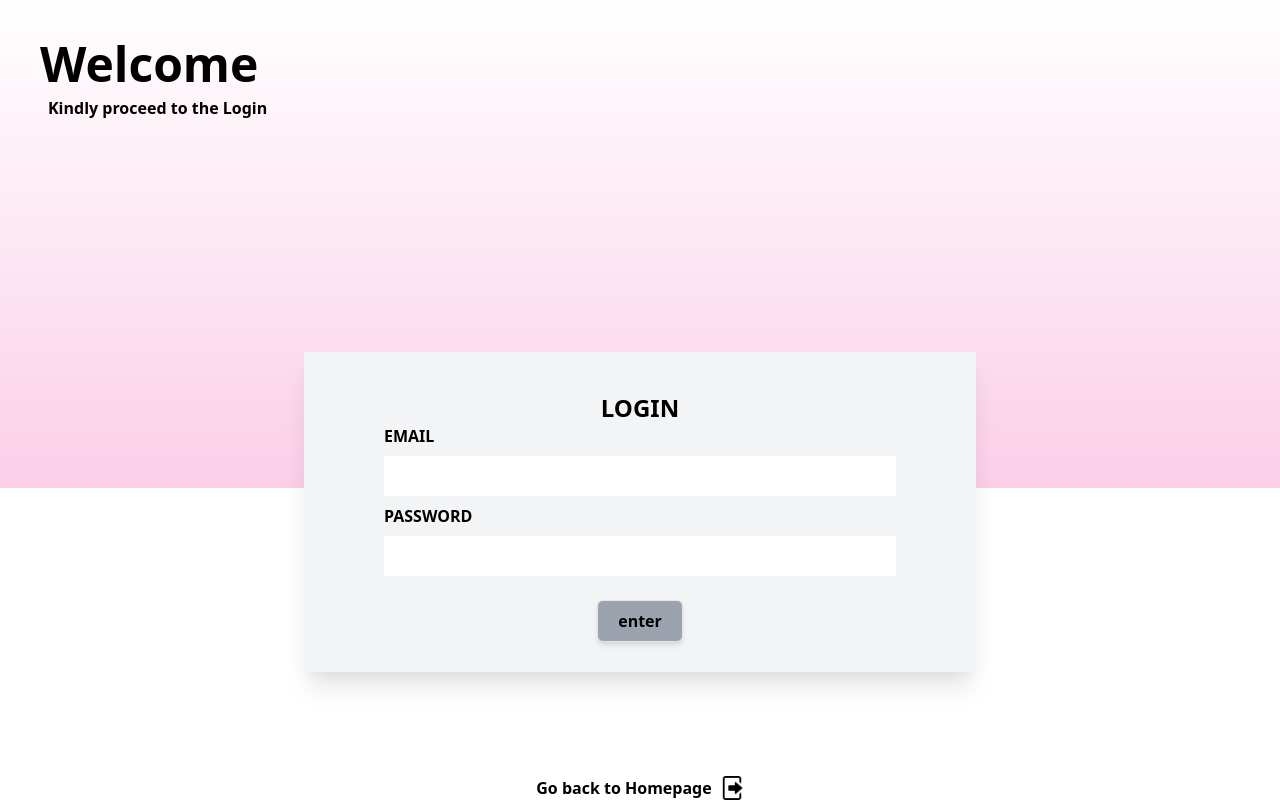
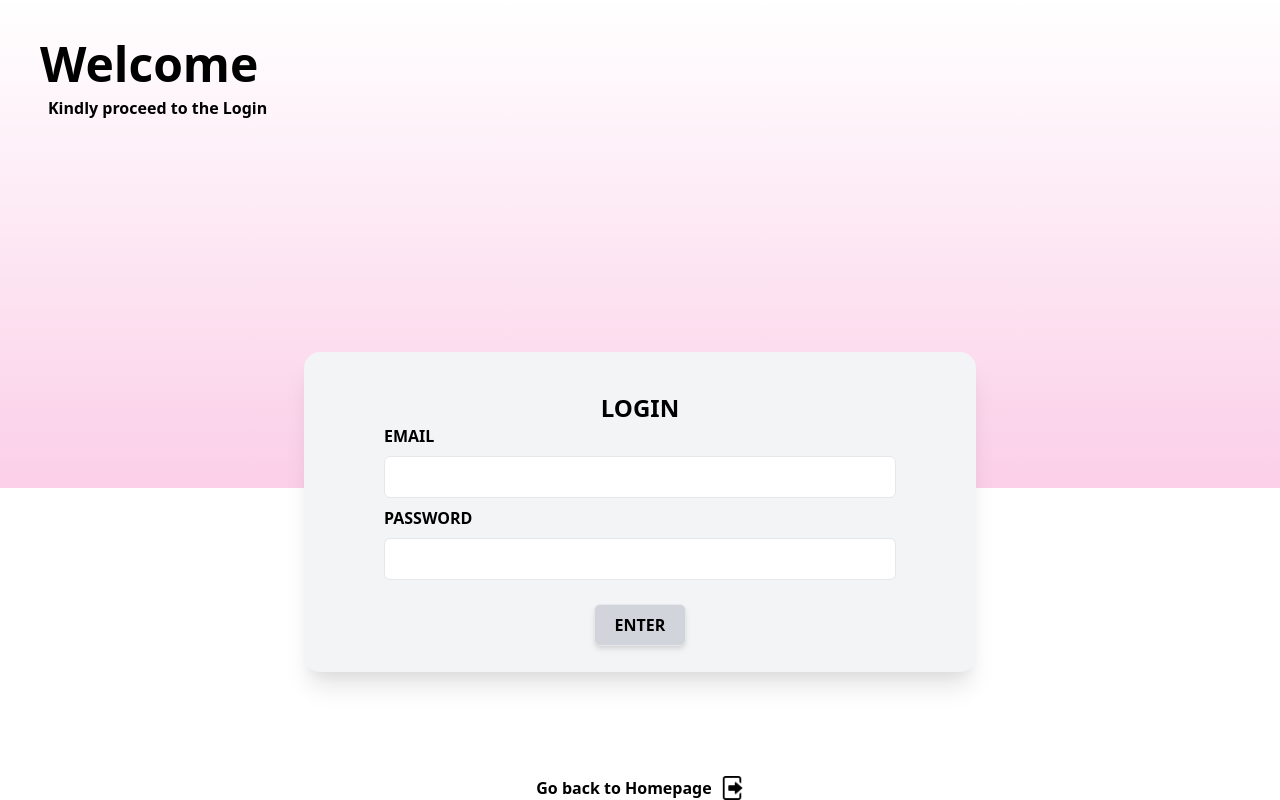
Before and after one commit to Victorakinwunmi/cake-web, a Nuxt app: page /login in a window 1280 px wide. Built offline with nearby package versions, Linux system fonts and the light colour scheme.

Commit message:
i added border radius to login section container and changed the enter background color

```diff
--- a/pages/login.vue
+++ b/pages/login.vue
@@ -3,15 +3,15 @@
     <div class="bg-gradient-to-t from-pink-200 to-white p-10 h-56 md:h-full">
         <h1 class="text-5xl font-bold">Welcome</h1>
         <p class="text-black font-semibold m-2">Kindly proceed to the Login</p>
-        <div class="relative bg-gray-100 shadow-xl max-w-2xl p-10 mx-auto h-80 top-16 md:top-56">
+        <div class="relative bg-gray-100 shadow-xl max-w-2xl p-10 mx-auto h-80 top-16 md:top-56 rounded-2xl">
             <div class="absolute mx-auto right-0 px-10 w-full">
                 <form @submit.prevent="userValidation" class="md:px-10">
                 <h1 class="text-center font-bold text-2xl">LOGIN</h1>
                 <label class="block mb-2 font-semibold">EMAIL</label>
-            <input type="email" v-model="user_email" class="w-full mb-2 outline-none block mx-auto p-2"/>
+                <input type="email" v-model="user_email" class="w-full mb-2 outline-none border block mx-auto focus:border-pink-400 rounded-md p-2"/>
                 <label class="block mb-2 font-semibold">PASSWORD</label>
-            <input type="password" v-model="user_password" class="w-full block outline-none mb-2 p-2" />
-            <button class="block py-2 px-5 mx-auto bg-gray-400 rounded-md border shadow-md text-black font-semibold mt-6">enter</button>
+                <input type="password" v-model="user_password" class="w-full block border outline-none mb-2 p-2 focus:border-pink-400 rounded-md " />
+                <button class="block py-2 px-5 mx-auto bg-gray-300 rounded-md border shadow-md text-black font-bold mt-6 hover:bg-gray-400">ENTER</button>
                 </form>
             </div>
         </div>
```
Lines whose indentation alone changed are shown as unchanged.
